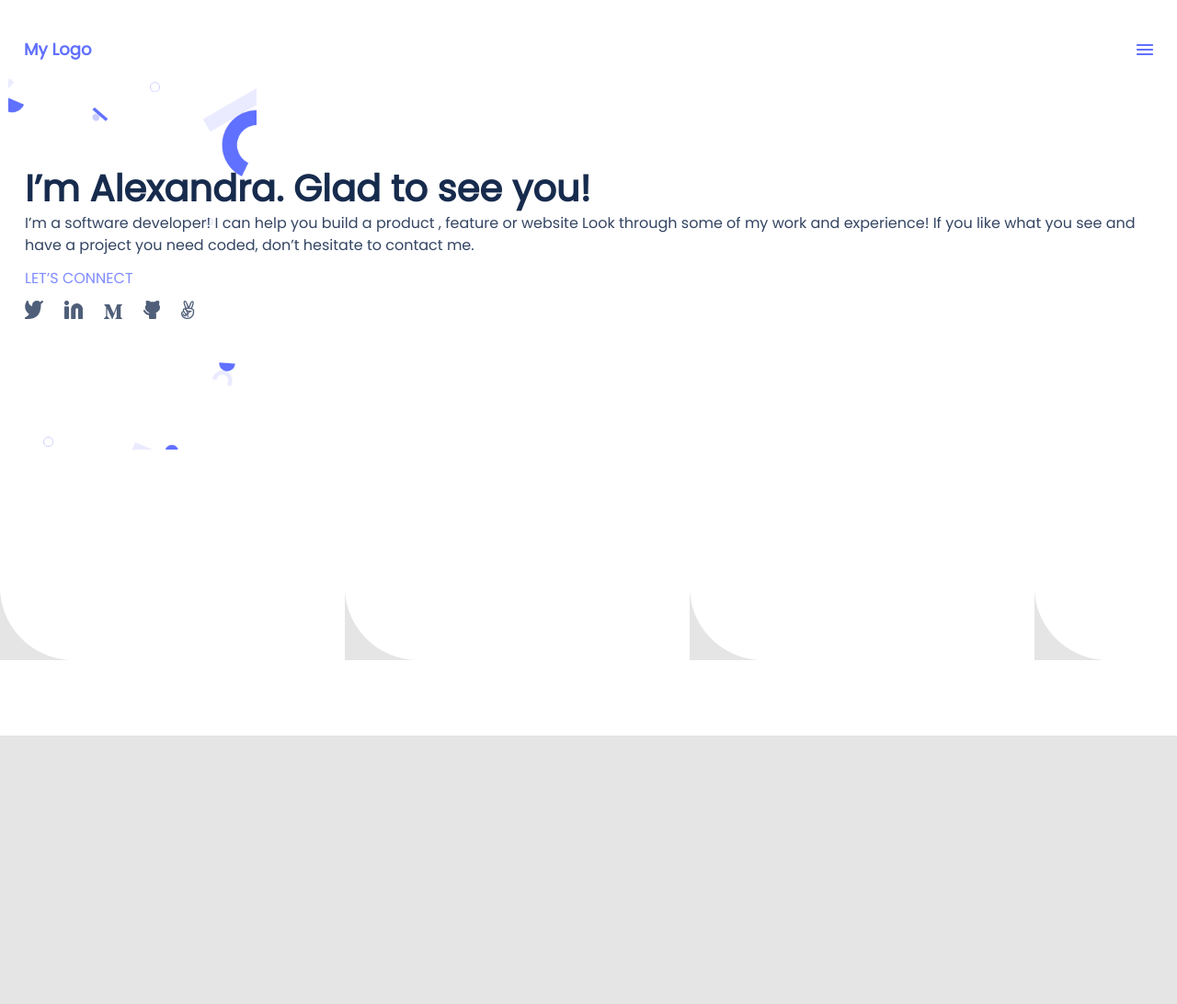
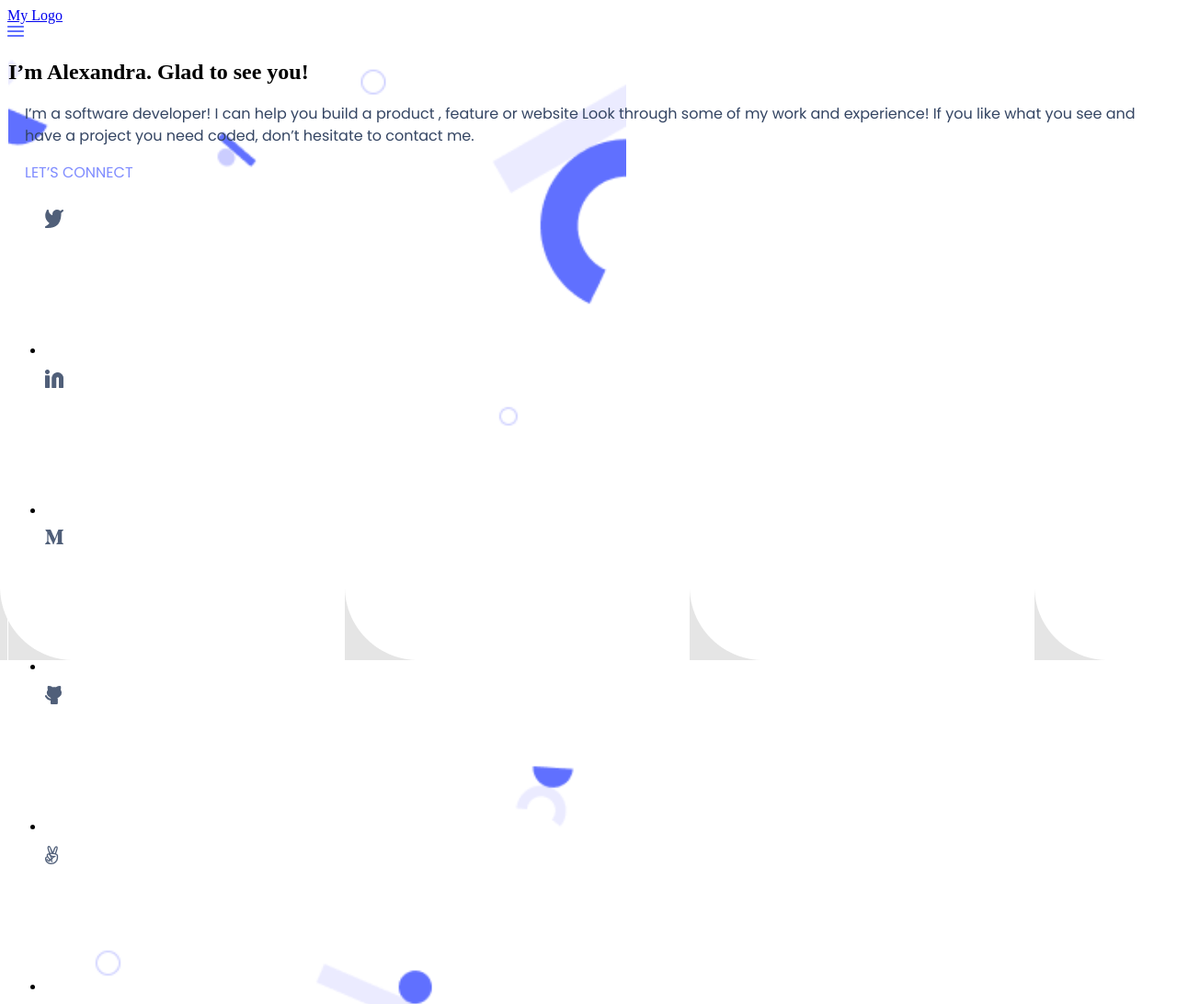
Before and after one commit to jojo987N/portfolio, a website: page index.html in a window 1280 px wide. Shown: the top 1092 px of the page at 92% size. Before the commit the page ends 800 px from the top, so only its background shows below. Drawn offline with Linux system fonts and the light colour scheme.

Commit message:
Edit index html file for semantic rules

```diff
--- a/index.html
+++ b/index.html
@@ -12,22 +12,29 @@
 </head>
 
 <body>
-    <div class="header">
-        <div class="logo">My Logo</div>
-        <img src="img/Union.png" >
-    </div>
-    <div class="headline">
-      <div class="first-text">I’m Alexandra. Glad to see you!</div>
-      <div class="second-text">I’m a software developer! I can help you build a product , feature or website Look through some of my work and experience! If you like what you see and have a project you need coded, don’t hesitate to contact me.</div>
+  <header>
+    <div class="logo"><a href="#">My Logo</a></div>
+    <nav>
+      <img src="img/Union.png">
+    </nav>
+
+  </header>
+  <section class="headline">
+    <h1>I’m Alexandra. Glad to see you!</h1>
+    <p class="second-text">I’m a software developer! I can help you build a product , feature or website Look through
+      some of my work and experience! If you like what you see and have a project you need coded, don’t hesitate to
+      contact me.</p>
     <div class="third-text">LET’S CONNECT</div>
-      <div class="media-icon">
-        <img src="img/twitter.png">
-        <img src="img/Linkedin.png">
-        <img src="img/m.png">
-        <img src="img/github.png">
-        <img src="img/fingers.png">
-      </div>
-    </div>
+
+      <ul>
+        <li><a href="#"><img src="img/twitter.png"></a></li>
+        <li><a href="#"><img src="img/Linkedin.png"></a></li>
+        <li><a href="#"><img src="img/m.png"></a></li>
+        <li><a href="#"><img src="img/github.png"></a></li>
+        <li><a href="#"><img src="img/fingers.png"></a></li>
+      </ul>
+
+  </section>
 </body>
 
 </html>
```
Lines whose indentation alone changed are shown as unchanged.
